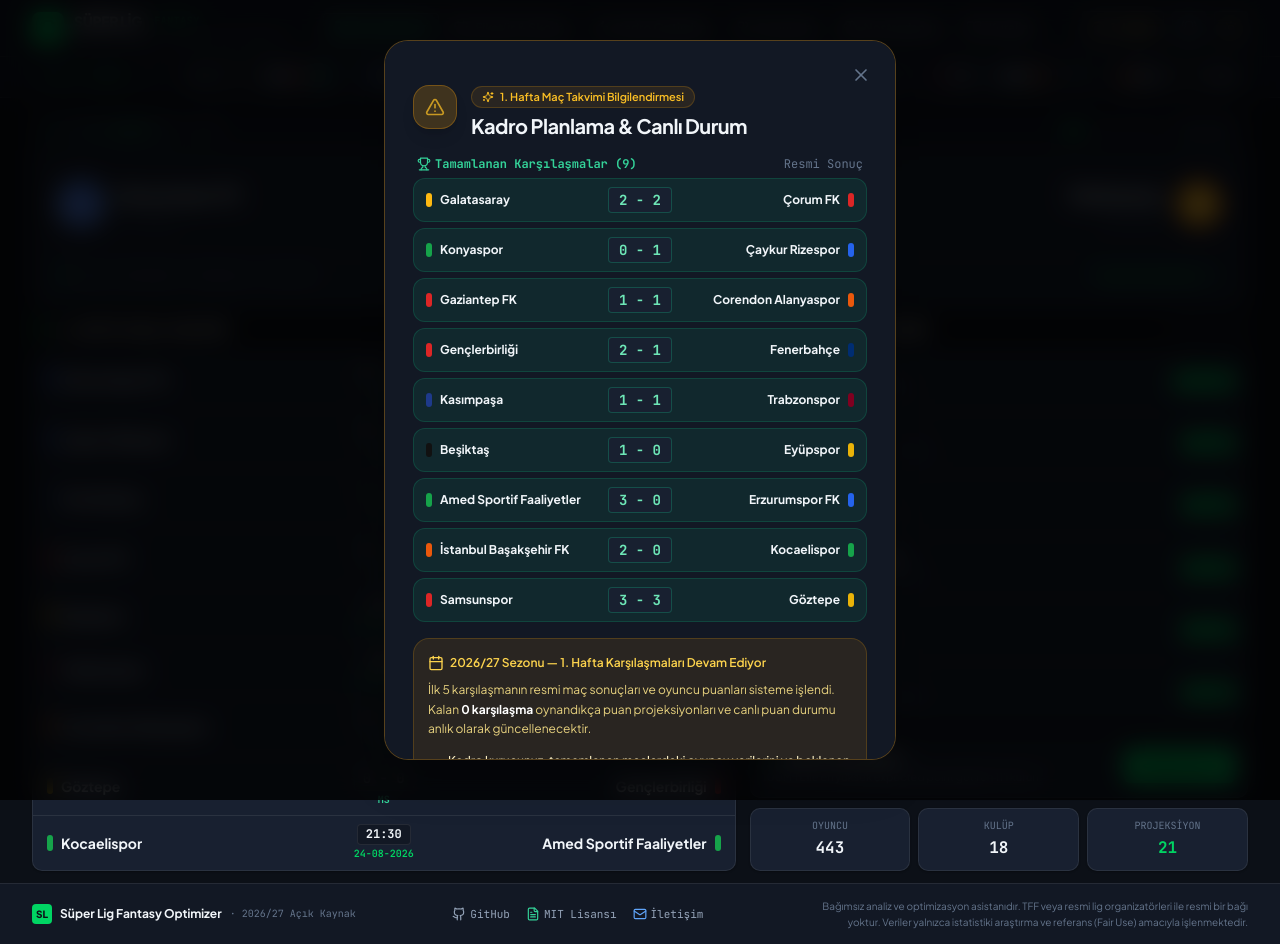
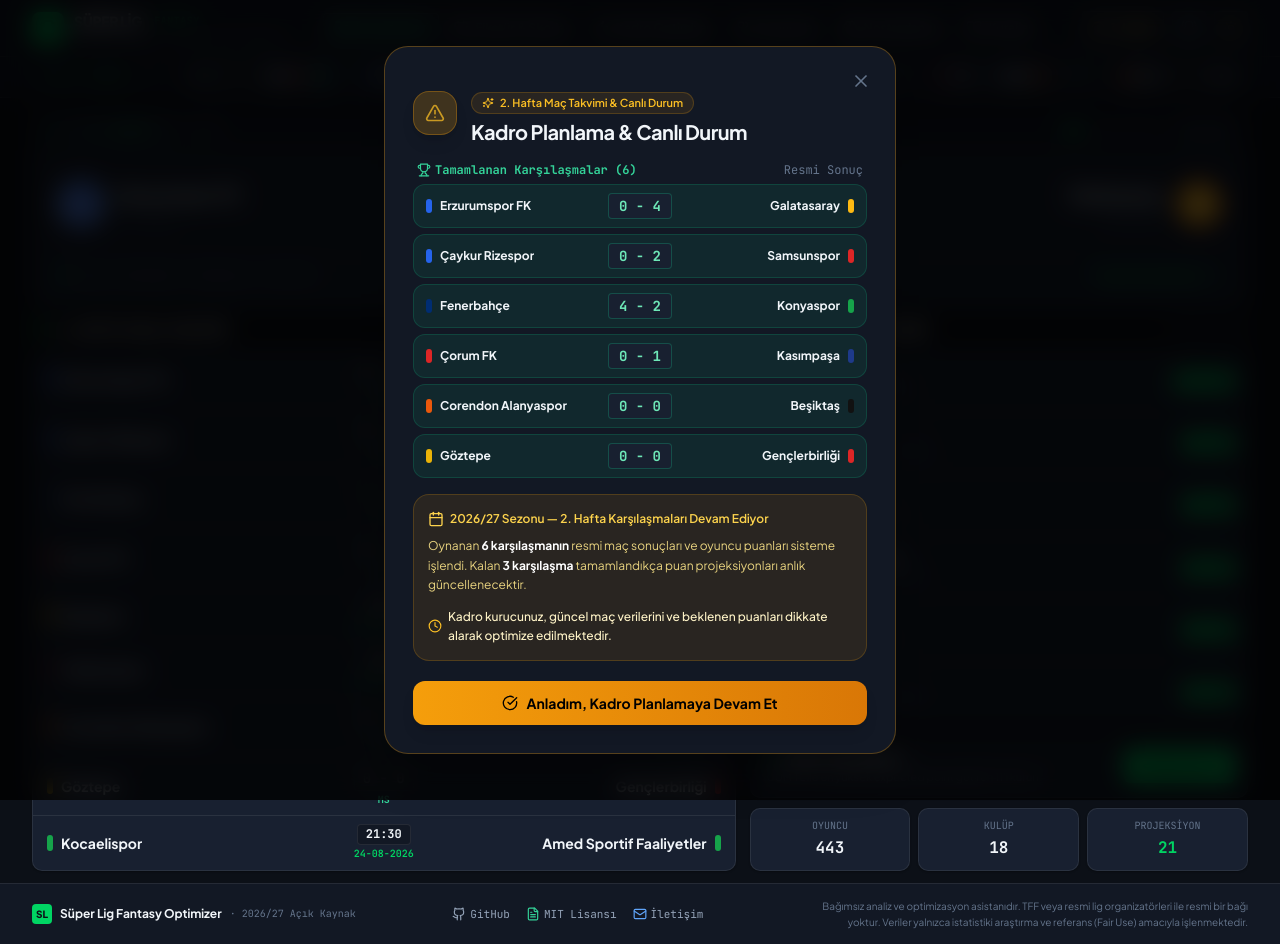
Before and after one commit to barissalihbabacan/superlig-fantasy-optimizer, a React (Vite) app: page / in a window 1280 px wide. Built offline with nearby package versions, Linux system fonts and the light colour scheme.

Commit message:
feat(modal): dynamically adapt season notice modal round and match statuses

```diff
--- a/web/src/components/SeasonNoticeModal.tsx
+++ b/web/src/components/SeasonNoticeModal.tsx
@@ -1,6 +1,6 @@
 import React from 'react';
 import { SeasonDataset } from '../types';
-import { getTeamBranding } from '../services/dataset';
+import { getTeamBranding, getCurrentActiveRound } from '../services/dataset';
 import { AlertTriangle, CheckCircle, Calendar, Trophy, Sparkles, X, Clock } from 'lucide-react';
 
 interface SeasonNoticeModalProps {
@@ -12,18 +12,21 @@ interface SeasonNoticeModalProps {
 export const SeasonNoticeModal: React.FC<SeasonNoticeModalProps> = ({ isOpen, onClose, dataset }) => {
   if (!isOpen) return null;
 
-  const week1Fixtures = dataset?.fixtures.filter((f) => f.round === 1) || [];
-  const finishedMatches = week1Fixtures.filter((f) => f.status === 'finished' && f.score);
-  const remainingMatches = week1Fixtures.filter((f) => f.status !== 'finished');
+  const currentRound = dataset?.fixtures ? getCurrentActiveRound(dataset.fixtures) : 1;
+  const currentRoundFixtures = dataset?.fixtures.filter((f) => f.round === currentRound) || [];
+  const finishedMatches = currentRoundFixtures.filter((f) => f.status === 'finished' && f.score);
+  const remainingMatches = currentRoundFixtures.filter((f) => f.status !== 'finished');
 
   return (
-    <div className="fixed inset-0 z-50 flex items-center justify-center p-4 bg-black/80 backdrop-blur-md animate-fadeIn">
+    <div id="season-notice-modal-overlay" className="fixed inset-0 z-50 flex items-center justify-center p-4 bg-black/80 backdrop-blur-md animate-fadeIn">
       <div
+        id="season-notice-modal-card"
         className="glass-panel w-full max-w-lg p-5 sm:p-7 space-y-4 relative border border-amber-500/30 shadow-2xl rounded-3xl bg-[var(--bg-surface)] text-[var(--text-primary)] max-h-[90vh] overflow-y-auto"
         onClick={(e) => e.stopPropagation()}
       >
         {/* Close Icon Button */}
         <button
+          id="season-notice-modal-close-btn"
           onClick={onClose}
           className="absolute top-4 right-4 p-2 rounded-full text-[var(--text-muted)] hover:text-[var(--text-primary)] hover:bg-white/10 transition-colors"
           aria-label="Kapat"
@@ -39,7 +42,7 @@ export const SeasonNoticeModal: React.FC<SeasonNoticeModalProps> = ({ isOpen, on
           <div>
             <div className="inline-flex items-center gap-1.5 px-2.5 py-0.5 rounded-full bg-amber-500/10 text-amber-400 text-[11px] font-semibold border border-amber-500/20 mb-1">
               <Sparkles className="w-3 h-3" />
-              <span>1. Hafta Maç Takvimi Bilgilendirmesi</span>
+              <span>{currentRound}. Hafta Maç Takvimi & Canlı Durum</span>
             </div>
             <h3 className="text-lg sm:text-xl font-bold tracking-tight text-[var(--text-primary)]">
               Kadro Planlama & Canlı Durum
@@ -47,7 +50,8 @@ export const SeasonNoticeModal: React.FC<SeasonNoticeModalProps> = ({ isOpen, on
           </div>
         </div>
 
-        {/* Dynamic Finished Matches Feed */}
+        {/* Dynamic Finished Matches Feed (If any finished in active round) */}
+        {finishedMatches.length > 0 && (
           <div className="space-y-1.5">
             <div className="flex items-center justify-between text-xs font-mono text-[var(--text-muted)] px-1">
               <span className="font-bold text-emerald-400 flex items-center gap-1">
@@ -92,26 +96,44 @@ export const SeasonNoticeModal: React.FC<SeasonNoticeModalProps> = ({ isOpen, on
               })}
             </div>
           </div>
+        )}
 
         {/* Message Content */}
         <div className="space-y-2 p-3.5 rounded-2xl bg-amber-500/10 border border-amber-500/20 text-xs text-amber-200/90 leading-relaxed">
           <p className="font-semibold text-amber-300 flex items-center gap-1.5">
             <Calendar className="w-4 h-4 flex-shrink-0" />
-            <span>2026/27 Sezonu — 1. Hafta Karşılaşmaları Devam Ediyor</span>
+            <span>
+              2026/27 Sezonu — {currentRound}. Hafta Karşılaşmaları {remainingMatches.length === 0 ? 'Tamamlandı' : 'Devam Ediyor'}
+            </span>
           </p>
           <p>
-            İlk 5 karşılaşmanın resmi maç sonuçları ve oyuncu puanları sisteme işlendi. Kalan{' '}
-            <span className="text-white font-bold">{remainingMatches.length} karşılaşma</span> oynandıkça puan projeksiyonları ve canlı puan durumu anlık olarak güncellenecektir.
+            {finishedMatches.length > 0 ? (
+              <>
+                Oynanan <span className="text-white font-bold">{finishedMatches.length} karşılaşmanın</span> resmi maç sonuçları ve oyuncu puanları sisteme işlendi.{' '}
+                {remainingMatches.length > 0 ? (
+                  <>
+                    Kalan <span className="text-white font-bold">{remainingMatches.length} karşılaşma</span> tamamlandıkça puan projeksiyonları anlık güncellenecektir.
+                  </>
+                ) : (
+                  <>Haftanın tüm karşılaşmaları tamamlandı.</>
+                )}
+              </>
+            ) : (
+              <>
+                {currentRound}. hafta karşılaşmaları için fikstür ve oyuncu beklenen puanları hazırlandı. Maçlar oynandıkça sonuçlar otomatik işlenecektir.
+              </>
+            )}
           </p>
           <p className="font-medium text-amber-100 flex items-center gap-1.5 pt-1">
             <Clock className="w-3.5 h-3.5 text-amber-400 flex-shrink-0" />
-            <span>Kadro kurucunuz, tamamlanan maçlardaki oyuncu verilerini ve beklenen puanları dikkate alarak optimize edilmektedir.</span>
+            <span>Kadro kurucunuz, güncel maç verilerini ve beklenen puanları dikkate alarak optimize edilmektedir.</span>
           </p>
         </div>
 
         {/* Action Button */}
         <div className="pt-1">
           <button
+            id="season-notice-modal-confirm-btn"
             onClick={onClose}
             className="w-full py-3 px-4 rounded-xl bg-gradient-to-r from-amber-500 to-amber-600 hover:from-amber-600 hover:to-amber-700 text-black font-bold text-xs sm:text-sm shadow-lg flex items-center justify-center gap-2 transition-transform active:scale-[0.99]"
           >
```
Also changed, not shown: 2 other files (tests, documents, lock files or other folders). Lines whose indentation alone changed are shown as unchanged.
